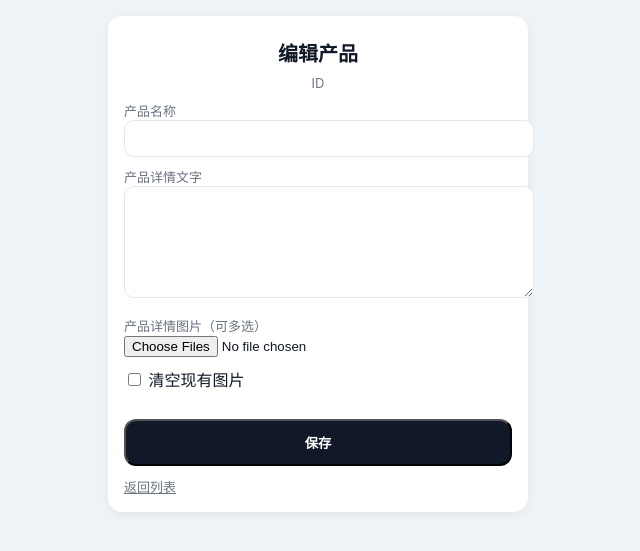
After one commit to liaoyongzhi1010/huadafa, a FastAPI app: template app/templates/admin/product_edit.html in a window 1280 px wide. The commit adds this page. Shown: the top 551 px of the page, without its empty margins (322-962 px from the left). Run offline with FastAPI, Linux system fonts and the light colour scheme; the template is opened without the code that fills it, so the values that code supplies are empty.

Commit message:
feat: product edit and detail image upload

```diff
--- a/app/routes/admin_auth.py
+++ b/app/routes/admin_auth.py
@@ -2,14 +2,12 @@ from __future__ import annotations
 
 from fastapi import APIRouter, Form, Request
 from fastapi.responses import RedirectResponse
-from fastapi.templating import Jinja2Templates
 from starlette.status import HTTP_303_SEE_OTHER
 
 from app.settings import get_settings
+from app.web import templates
 
 router = APIRouter(prefix="/admin", tags=["admin"])
-
-templates = Jinja2Templates(directory="app/templates")
 
 
 @router.get("/login")
--- a/app/routes/admin_batches.py
+++ b/app/routes/admin_batches.py
@@ -5,7 +5,6 @@ from datetime import date
 
 from fastapi import APIRouter, Depends, Form, Request
 from fastapi.responses import RedirectResponse
-from fastapi.templating import Jinja2Templates
 from sqlalchemy import desc, func, select
 from sqlalchemy.exc import IntegrityError
 from sqlalchemy.orm import Session
@@ -13,9 +12,9 @@ from starlette.status import HTTP_303_SEE_OTHER
 
 from app.db import get_db
 from app.models import AntiCode, Batch, Product
+from app.web import templates
 
 router = APIRouter(prefix="/admin", tags=["admin"])
-templates = Jinja2Templates(directory="app/templates")
 
 
 def _require_admin(request: Request):
--- a/app/routes/admin_config.py
+++ b/app/routes/admin_config.py
@@ -2,17 +2,15 @@ from __future__ import annotations
 
 from fastapi import APIRouter, Depends, Form, Request
 from fastapi.responses import RedirectResponse
-from fastapi.templating import Jinja2Templates
 from sqlalchemy import desc, select
 from sqlalchemy.orm import Session
 from starlette.status import HTTP_303_SEE_OTHER
 
 from app.db import get_db
 from app.models import VerifyConfig
+from app.web import templates
 
 router = APIRouter(prefix="/admin", tags=["admin"])
-
-templates = Jinja2Templates(directory="app/templates")
 
 
 def _require_admin(request: Request):
--- a/app/routes/admin_content.py
+++ b/app/routes/admin_content.py
@@ -2,17 +2,15 @@ from __future__ import annotations
 
 from fastapi import APIRouter, Depends, Form, Request
 from fastapi.responses import RedirectResponse
-from fastapi.templating import Jinja2Templates
 from sqlalchemy import select
 from sqlalchemy.orm import Session
 from starlette.status import HTTP_303_SEE_OTHER
 
 from app.db import get_db
 from app.models import PageContent
+from app.web import templates
 
 router = APIRouter(prefix="/admin", tags=["admin"])
-
-templates = Jinja2Templates(directory="app/templates")
 
 
 def _require_admin(request: Request):
--- a/app/routes/admin_pages.py
+++ b/app/routes/admin_pages.py
@@ -2,12 +2,11 @@ from __future__ import annotations
 
 from fastapi import APIRouter, Request
 from fastapi.responses import RedirectResponse
-from fastapi.templating import Jinja2Templates
 from starlette.status import HTTP_303_SEE_OTHER
 
 router = APIRouter(prefix="/admin", tags=["admin"])
 
-templates = Jinja2Templates(directory="app/templates")
+from app.web import templates
 
 
 @router.get("")
--- a/app/routes/admin_recommendations.py
+++ b/app/routes/admin_recommendations.py
@@ -2,17 +2,15 @@ from __future__ import annotations
 
 from fastapi import APIRouter, Depends, Form, Request
 from fastapi.responses import RedirectResponse
-from fastapi.templating import Jinja2Templates
 from sqlalchemy import desc, select
 from sqlalchemy.orm import Session
 from starlette.status import HTTP_303_SEE_OTHER
 
 from app.db import get_db
 from app.models import Recommendation
+from app.web import templates
 
 router = APIRouter(prefix="/admin", tags=["admin"])
-
-templates = Jinja2Templates(directory="app/templates")
 
 
 def _require_admin(request: Request):
--- a/app/routes/public_pages.py
+++ b/app/routes/public_pages.py
@@ -3,16 +3,14 @@ from __future__ import annotations
 import re
 
 from fastapi import APIRouter, Depends, Request
-from fastapi.templating import Jinja2Templates
 from sqlalchemy import desc, or_, select
 from sqlalchemy.orm import Session
 
 from app.db import get_db
 from app.models import AntiCode, PageContent, Recommendation, ScanEvent, VerifyConfig
+from app.web import templates
 
 router = APIRouter(tags=["public-pages"])
-
-templates = Jinja2Templates(directory="app/templates")
 
 _CODE_RE = re.compile(r"^\d{16}$")
 
--- /dev/null
+++ b/app/templates/admin/product_edit.html
@@ -0,0 +1,48 @@
+{% extends "base.html" %}
+{% block title %}编辑产品{% endblock %}
+{% block body %}
+  <div class="container">
+    <div class="card">
+      <div class="title center">编辑产品</div>
+      <div class="muted center">ID {{ product.id }}</div>
+      <div style="height:10px;"></div>
+      <form method="post" action="/admin/products/{{ product.id }}/edit" enctype="multipart/form-data">
+        <div style="margin-bottom:10px;">
+          <div class="muted">产品名称</div>
+          <input name="name" required value="{{ product.name }}" style="width:100%; padding:10px; border-radius:10px; border:1px solid #e5e7eb;" />
+        </div>
+        <div style="margin-bottom:14px;">
+          <div class="muted">产品详情文字</div>
+          <textarea name="detail_text" rows="6" style="width:100%; padding:10px; border-radius:10px; border:1px solid #e5e7eb;">{{ product.detail_text }}</textarea>
+        </div>
+
+        <div style="margin-bottom:10px;">
+          <div class="muted">产品详情图片（可多选）</div>
+          <input type="file" name="detail_images" multiple />
+        </div>
+        <div style="margin: 10px 0 14px;">
+          <label>
+            <input type="checkbox" name="clear_images" />
+            清空现有图片
+          </label>
+        </div>
+
+        {% if product.detail_images and product.detail_images|length > 0 %}
+          <div class="hr"></div>
+          <div class="muted" style="font-weight:700;">当前图片</div>
+          {% for img in product.detail_images %}
+            <div style="margin-top:10px;">
+              <img src="{{ img.url }}" alt="img" style="width:100%; border-radius:12px;" />
+              <div class="muted" style="word-break: break-all;">{{ img.url }}</div>
+            </div>
+          {% endfor %}
+        {% endif %}
+
+        <div style="height:14px;"></div>
+        <button class="btn" type="submit">保存</button>
+      </form>
+      <div style="height:10px;"></div>
+      <a class="muted" href="/admin/products">返回列表</a>
+    </div>
+  </div>
+{% endblock %}
--- a/app/templates/admin/products_list.html
+++ b/app/templates/admin/products_list.html
@@ -14,6 +14,8 @@
             <div class="muted">ID: {{ p.id }}</div>
             <div style="margin-top:6px;">
               <a class="muted" href="/admin/products/{{ p.id }}/batches">管理批次</a>
+              &nbsp;·&nbsp;
+              <a class="muted" href="/admin/products/{{ p.id }}/edit">编辑</a>
             </div>
           </div>
         {% endfor %}
```
Also changed, not shown: app/routes/admin_products.py (+59 -4 lines), app/services/uploads.py (added, +25 -0 lines), app/web.py (added, +8 -0 lines), tests/test_admin_product_image_upload.py (added, +77 -0 lines).
